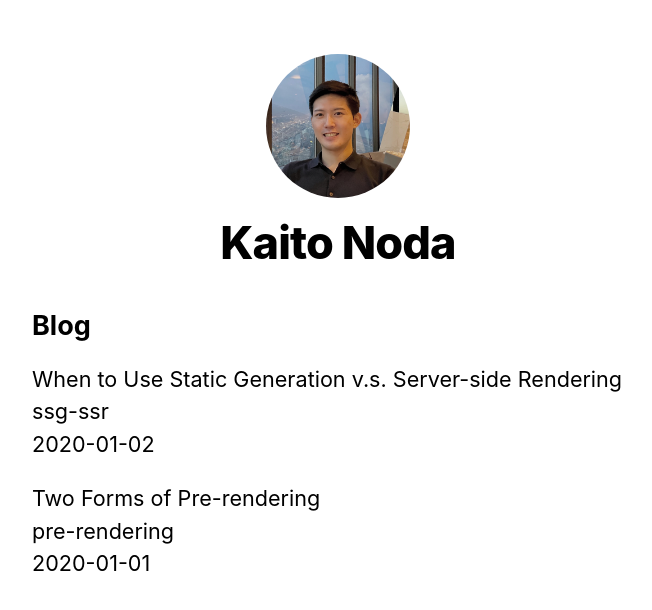
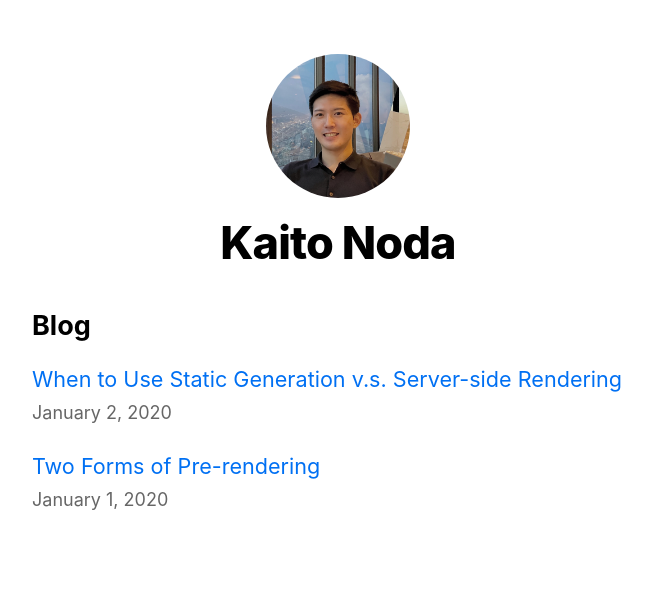
Before and after one commit to KaitoNoda/Next.js-tutorial, a Next.js app: page / in a window 1280 px wide. Shown: the top 610 px of the page, without its empty margins (302-954 px from the left). Built offline with nearby package versions, Linux system fonts and the light colour scheme.

Commit message:
各投稿のページリンクをindex.jsに追加 #7

```diff
--- a/pages/index.js
+++ b/pages/index.js
@@ -16,11 +16,11 @@
         <ul className={utilStyles.list}>
           {allPostsData.map(({ id, date, title }) => (
             <li className={utilStyles.listItem} key={id}>
-              {title}
+              <Link href={`/posts/${id}`}>{title}</Link>
               <br />
-              {id}
-              <br />
-              {date}
+              <small className={utilStyles.lightText}>
+                 <Date dateString={date} />
+              </small>
             </li>
           ))}
         </ul>
```
